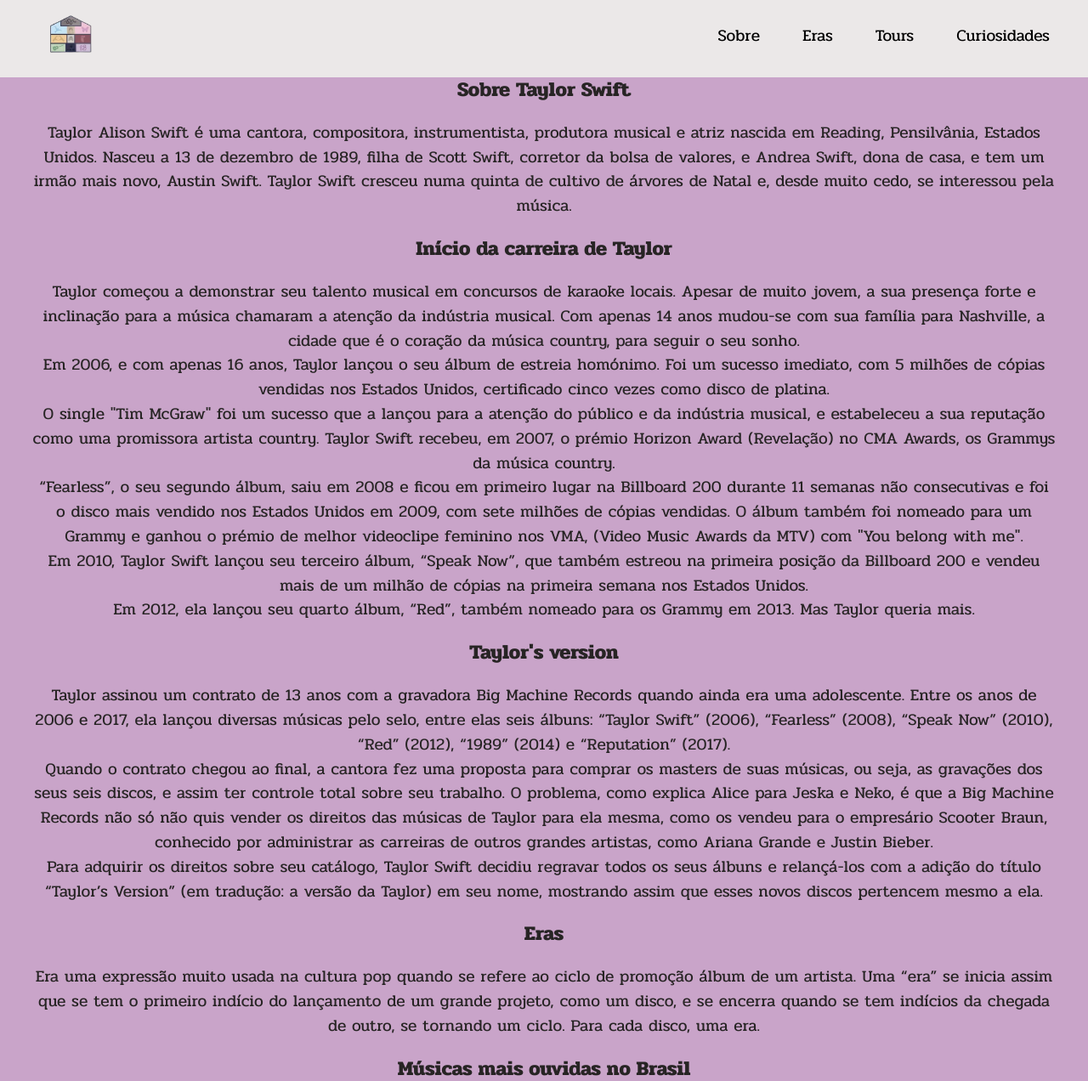
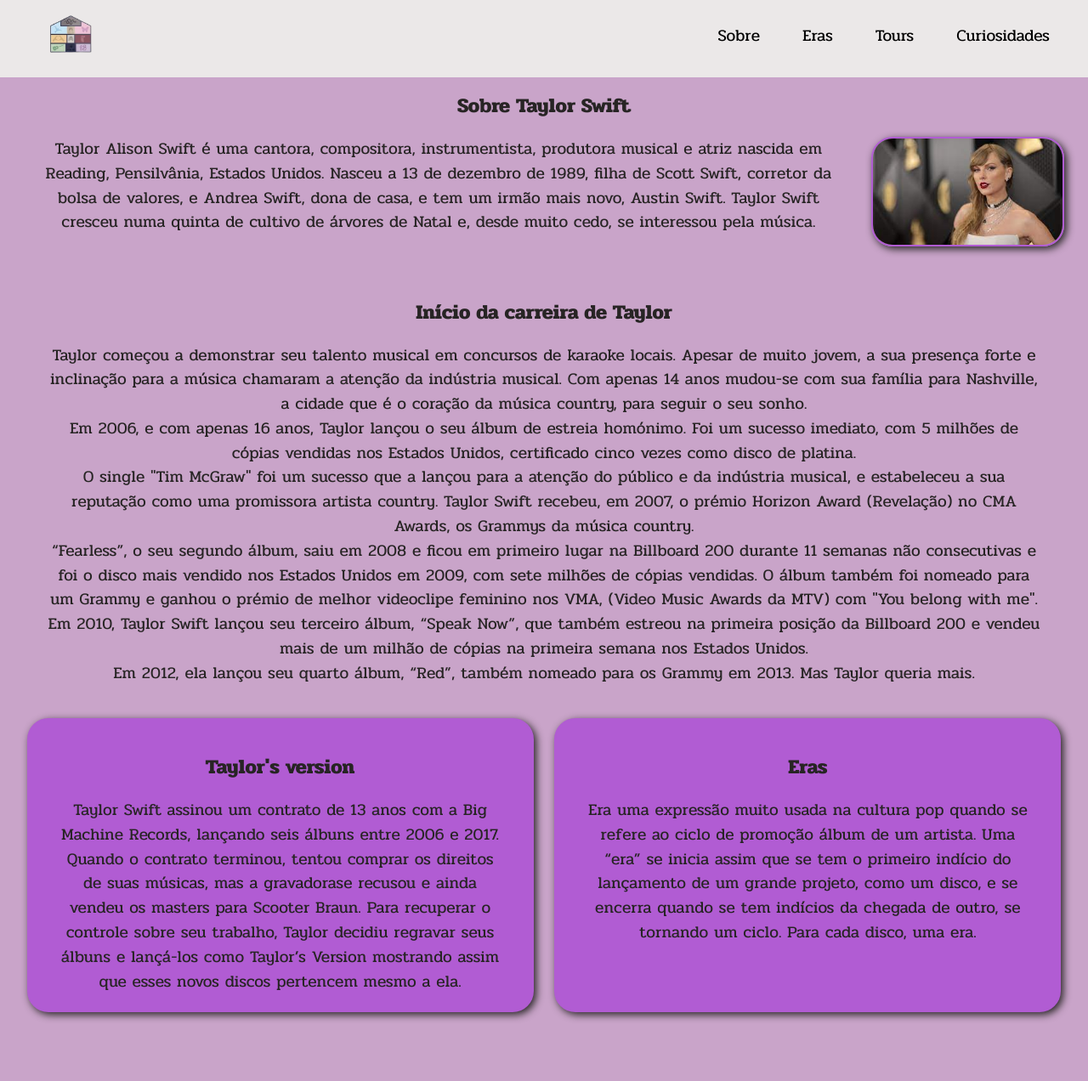
Before and after one commit to gabrielysantos8/taylorswiftsite, a plain HTML site: page index.html in a window 1280 px wide. Shown: the part 7-1279 px from the top of the page at 85% size. Drawn offline with Linux system fonts and the light colour scheme.

Commit message:
Add files via upload

```diff
--- a/css/style.css
+++ b/css/style.css
@@ -3,9 +3,12 @@
     font-family: "Pridi", serif;
     font-weight: 400;
     font-style: normal;
+<<<<<<< HEAD
+=======
 /*    background-image: url(../img/fundo\ red.png);
     background-attachment: fixed;
     background-size: cover;*/
+>>>>>>> 6a4c02ffc46e04fa37336dfbd0fa085bc15d9dff
 }
 
 header{
@@ -37,11 +40,65 @@
 
 section{
     background-color: #dda0dd9c;
+    padding: 1.5%;
 }
 
 footer{
     background-color: #ebe8e8;
     padding: 3%;
+}
+
+/*section*/
+
+.linha{
+    display: flex;
+    flex-flow: row wrap;
+    margin-left: auto;
+    margin-right: auto;
+}
+
+.col-9{
+    width: 80%;
+}
+
+.col-3{
+    width: 20%;
+}
+
+.taylor{
+    border-radius: 6%;
+    border-radius: 25px;
+    box-shadow: 3px 3px 10px;
+    border: 2px solid #b15cd3;
+}
+
+.col-6{
+    width: 48%;
+    margin-bottom: 20px;
+    padding: 20px;
+    box-sizing: border-box;
+    background-color: #b15cd3;
+    border: 2px solid #b15cd3;
+    border-radius: 25px;
+    margin-left: 1%;
+    margin-right: 1%;
+    box-shadow: 3px 3px 10px;
+}
+
+@media only screen and (max-width: 800px){
+    .col-6 {
+    width: 100%;
+}
+
+    .col-9{
+        width: 100%;
+}
+
+    .col-3{
+        width: 50%;
+        margin-left: auto;
+        margin-right: auto;
+}
 }
 
 /*titulos e textos*/
@@ -313,7 +370,6 @@
 .linhadotempo{
     margin: 0;
     padding: 0;
-    font-family: 'Nunito', sans-serif;
     color:#272424;
     background-color: #aaaaaa;
 }
--- a/index.html
+++ b/index.html
@@ -27,16 +27,25 @@
         </nav>
     </header>
     <main>
-
         <section>
             <h2>Sobre Taylor Swift</h2>
+            <div class="linha">
+                <div class="col-9">
+
                     <p>Taylor Alison Swift é uma cantora, compositora, instrumentista, produtora musical e atriz
                     nascida em Reading, Pensilvânia, Estados Unidos. Nasceu a 13 de dezembro de 1989,
                     filha de Scott Swift, corretor da bolsa de valores, e Andrea Swift, dona de casa,
                     e tem um irmão mais novo, Austin Swift.
                     Taylor Swift cresceu numa quinta de cultivo de árvores de Natal e, desde muito cedo,
                     se interessou pela música.</p>
+                </div>
+                <div class="col-3">
+                    <img class="taylor" src="img/taylorswift.jpg" alt="">
+                </div>
+            </div>
+
         </section>
+
         <section>
             <h2>Início da carreira de Taylor</h2>
                     <p>Taylor começou a demonstrar seu talento musical em concursos de karaoke locais.
@@ -67,29 +76,28 @@
         </section>
 
         <section>
+            <div class="linha">
+                <div class="col-6">
                     <h2>Taylor's version</h2>
-            <p>Taylor assinou um contrato de 13 anos com a gravadora Big Machine Records quando ainda
-                era uma adolescente. Entre os anos de 2006 e 2017, ela lançou diversas músicas pelo selo,
-                entre elas seis álbuns: “Taylor Swift” (2006), “Fearless” (2008), “Speak Now” (2010),
-                “Red” (2012), “1989” (2014) e “Reputation” (2017).</p>
-
-            <p>Quando o contrato chegou ao final, a cantora fez uma proposta para comprar os masters de suas
-                músicas, ou seja, as gravações dos seus seis discos, e assim ter controle total sobre seu
-                trabalho. O problema, como explica Alice para Jeska e Neko, é que a Big Machine Records não
-                só não quis vender os direitos das músicas de Taylor para ela mesma, como os vendeu para o
-                empresário Scooter Braun, conhecido por administrar as carreiras de outros grandes artistas,
-                como Ariana Grande e Justin Bieber.</p>
-
-            <p>Para adquirir os direitos sobre seu catálogo, Taylor Swift decidiu regravar todos os seus
-               álbuns e relançá-los com a adição do título “Taylor’s Version” (em tradução: a versão da Taylor)
-               em seu nome, mostrando assim que esses novos discos pertencem mesmo a ela.</p>
-        </section>
-        <section>
+                    <p>Taylor Swift assinou um contrato de 13 anos com a Big Machine Records,
+                    lançando seis álbuns entre 2006 e 2017. Quando o contrato terminou, tentou
+                    comprar os direitos de suas músicas, mas a gravadorase recusou e ainda vendeu os masters para
+                    Scooter Braun. Para recuperar o controle sobre seu trabalho, Taylor decidiu
+                    regravar seus álbuns e lançá-los como Taylor’s Version mostrando assim que esses novos discos
+                    pertencem mesmo a ela.</p>
+                </div>
+                <div class="col-6">
                     <h2>Eras</h2>
                     <p>Era uma expressão muito usada na cultura pop quando se refere ao ciclo de promoção álbum de
                     um artista. Uma “era” se inicia assim que se tem o primeiro indício do lançamento de um
                     grande projeto, como um disco, e se encerra quando se tem indícios da chegada de outro,
                     se tornando um ciclo. Para cada disco, uma era.</p>
+                </div>
+            </div>
+
+        </section>
+        <section>
+
         </section>
         <section>
             <h2>Músicas mais ouvidas no Brasil</h2>
```
Also changed, not shown: img/taylorswift.jpg (added), indexcuriosidades.html (line endings or trailing spaces), indextours.html (line endings or trailing spaces), 1 other file. Lines whose indentation alone changed are shown as unchanged.
